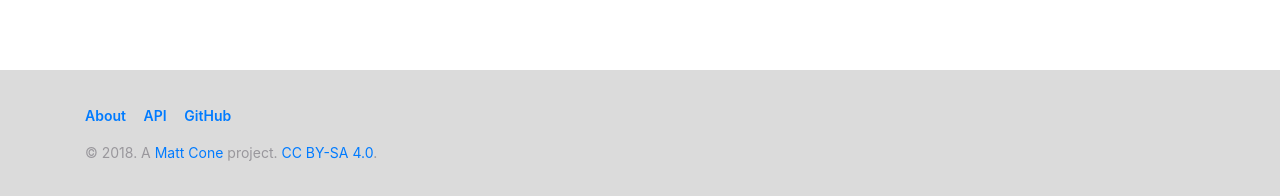
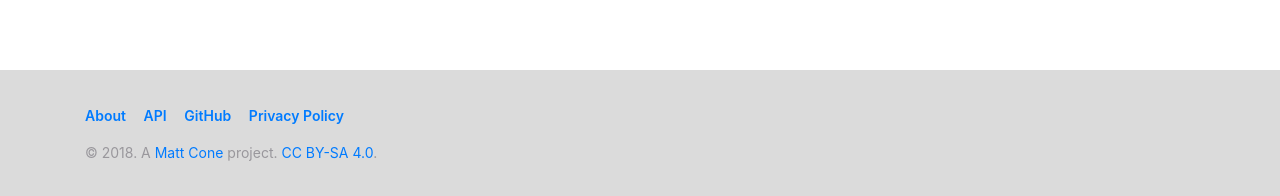
Before and after one commit to mattcone/markdown-guide, a Jekyll site: the page built from about.md, in a window 1280 px wide. Shown: the part 908-1104 px from the top of the page. Built offline with Jekyll 4.4.1, drawn with Linux system fonts in a browser that asks for light colours; nearby versions of some CDN libraries; comment, search, counter and statistics services are not loaded.

Commit message:
Add link to privacy policy

```diff
--- a/_includes/footer.html
+++ b/_includes/footer.html
@@ -1,6 +1,6 @@
 <footer class="site-footer">
   <div class="container">
-    <p style="font-size: 14px; font-weight: 600"><a href="/about">About</a>&nbsp;&nbsp;&nbsp;&nbsp; <a href="/api/v1">API</a>&nbsp;&nbsp;&nbsp;&nbsp; <a href="https://github.com/mattcone/markdown-guide">GitHub</a></p>
+    <p style="font-size: 14px; font-weight: 600"><a href="/about">About</a>&nbsp;&nbsp;&nbsp;&nbsp; <a href="/api/v1">API</a>&nbsp;&nbsp;&nbsp;&nbsp; <a href="https://github.com/mattcone/markdown-guide">GitHub</a>&nbsp;&nbsp;&nbsp;&nbsp; <a href="https://app.termly.io/document/privacy-policy/1ca2b712-96e3-46bf-a8f1-d0035d389e7d">Privacy Policy</a></p>
     <p style="margin-top: 15px; font-size: 14px;">&#169; 2018. A <a href="http://mattcone.com">{{ site.author.name }}</a> project. <a rel="license" href="https://creativecommons.org/licenses/by-sa/4.0/">CC BY-SA 4.0</a>.</p>
   </div>
 </footer>
```
